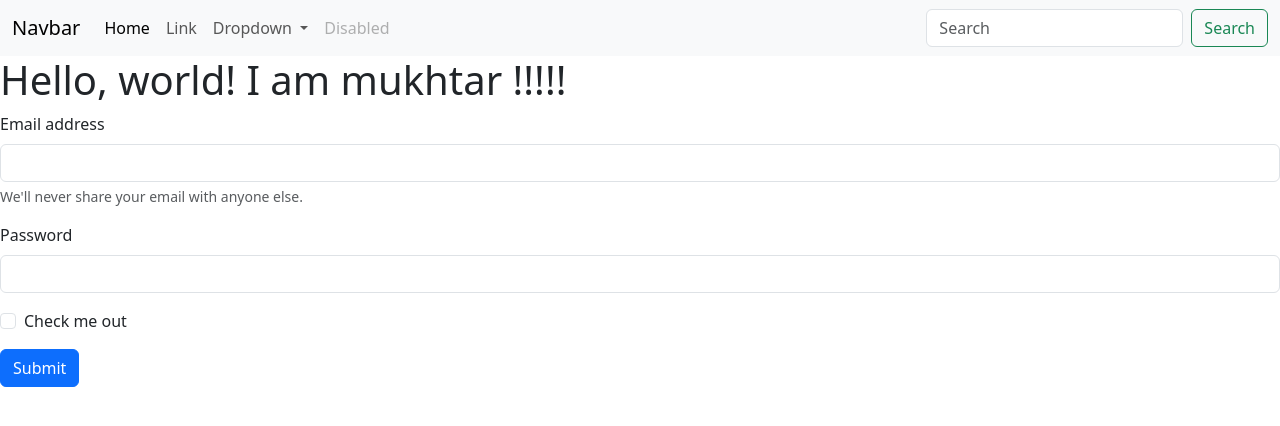
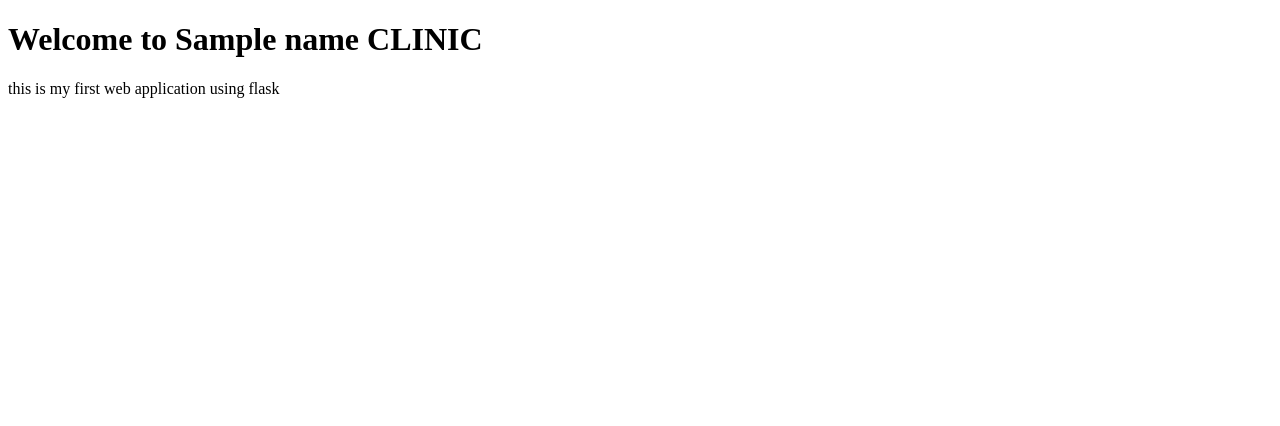
Before and after one commit to Mukhtar-Shaikh/web-flask, a Flask app: template templates/index.html in a window 1280 px wide. Shown: the top 426 px of the page. Run offline with Flask 3, Linux system fonts and the light colour scheme; the template is opened without the code that fills it: most values are stand-ins (such as "Sample title", 1, 10 or a date in 2020).

Commit message:
2nd change

```diff
--- a/app.py
+++ b/app.py
@@ -1,12 +1,12 @@
-from flask import Flask
+from flask import Flask ,render_template
 
 app = Flask (__name__)
 @app.route("/")
 
 
 def hello():
-    name = 'mukhtar'
-    return f"\t\t Hello\t{name} !!!!!!!! "
+
+    return render_template("index.html", name = "mukhtar".upper())
 
 if __name__ ==('__main__'):
     app.run(host= '0.0.0.0' ,debug=True)
--- a/templates/index.html
+++ b/templates/index.html
@@ -1,78 +1,15 @@
 <!doctype html>
 <html lang="en">
-
 <head>
-    <meta charset="utf-8">
-    <meta name="viewport" content="width=device-width, initial-scale=1">
-    <title>flask tutorial</title>
-    <link href="https://cdn.jsdelivr.net/npm/bootstrap@5.3.7/dist/css/bootstrap.min.css" rel="stylesheet"
-        integrity="sha384-LN+7fdVzj6u52u30Kp6M/trliBMCMKTyK833zpbD+pXdCLuTusPj697FH4R/5mcr" crossorigin="anonymous">
+    <meta charset="UTF-8">
+    <meta name="viewport" content="width=device-width, initial-scale=1.0">
+    <title>flask web</title>
 </head>
-
 <body>
-
-    <nav class="navbar navbar-expand-lg bg-body-tertiary">
-        <div class="container-fluid">
-            <a class="navbar-brand" href="#">Navbar</a>
-            <button class="navbar-toggler" type="button" data-bs-toggle="collapse"
-                data-bs-target="#navbarSupportedContent" aria-controls="navbarSupportedContent" aria-expanded="false"
-                aria-label="Toggle navigation">
-                <span class="navbar-toggler-icon"></span>
-            </button>
-            <div class="collapse navbar-collapse" id="navbarSupportedContent">
-                <ul class="navbar-nav me-auto mb-2 mb-lg-0">
-                    <li class="nav-item">
-                        <a class="nav-link active" aria-current="page" href="#">Home</a>
-                    </li>
-                    <li class="nav-item">
-                        <a class="nav-link" href="#">Link</a>
-                    </li>
-                    <li class="nav-item dropdown">
-                        <a class="nav-link dropdown-toggle" href="#" role="button" data-bs-toggle="dropdown"
-                            aria-expanded="false">
-                            Dropdown
-                        </a>
-                        <ul class="dropdown-menu">
-                            <li><a class="dropdown-item" href="#">Action</a></li>
-                            <li><a class="dropdown-item" href="#">Another action</a></li>
-                            <li>
-                                <hr class="dropdown-divider">
-                            </li>
-                            <li><a class="dropdown-item" href="#">Something else here</a></li>
-                        </ul>
-                    </li>
-                    <li class="nav-item">
-                        <a class="nav-link disabled" aria-disabled="true">Disabled</a>
-                    </li>
-                </ul>
-                <form class="d-flex" role="search">
-                    <input class="form-control me-2" type="search" placeholder="Search" aria-label="Search" />
-                    <button class="btn btn-outline-success" type="submit">Search</button>
-                </form>
-            </div>
-        </div>
-    </nav>
-    <h1>Hello, world! I am mukhtar !!!!!</h1>
-    <script src="https://cdn.jsdelivr.net/npm/bootstrap@5.3.7/dist/js/bootstrap.bundle.min.js"
-        integrity="sha384-ndDqU0Gzau9qJ1lfW4pNLlhNTkCfHzAVBReH9diLvGRem5+R9g2FzA8ZGN954O5Q"
-        crossorigin="anonymous"></script>
-    <form>
-        <div class="mb-3">
-            <label for="exampleInputEmail1" class="form-label">Email address</label>
-            <input type="email" class="form-control" id="exampleInputEmail1" aria-describedby="emailHelp">
-            <div id="emailHelp" class="form-text">We'll never share your email with anyone else.</div>
-        </div>
-        <div class="mb-3">
-            <label for="exampleInputPassword1" class="form-label">Password</label>
-            <input type="password" class="form-control" id="exampleInputPassword1">
-        </div>
-        <div class="mb-3 form-check">
-            <input type="checkbox" class="form-check-input" id="exampleCheck1">
-            <label class="form-check-label" for="exampleCheck1">Check me out</label>
-        </div>
-        <button type="submit" class="btn btn-primary">Submit</button>
-    </form>
-
+    <h1>Welcome to
+        {{name}} CLINIC </h1>
+    <p>
+        this is my first web application using flask
+    </p>
 </body>
-
 </html>
```
